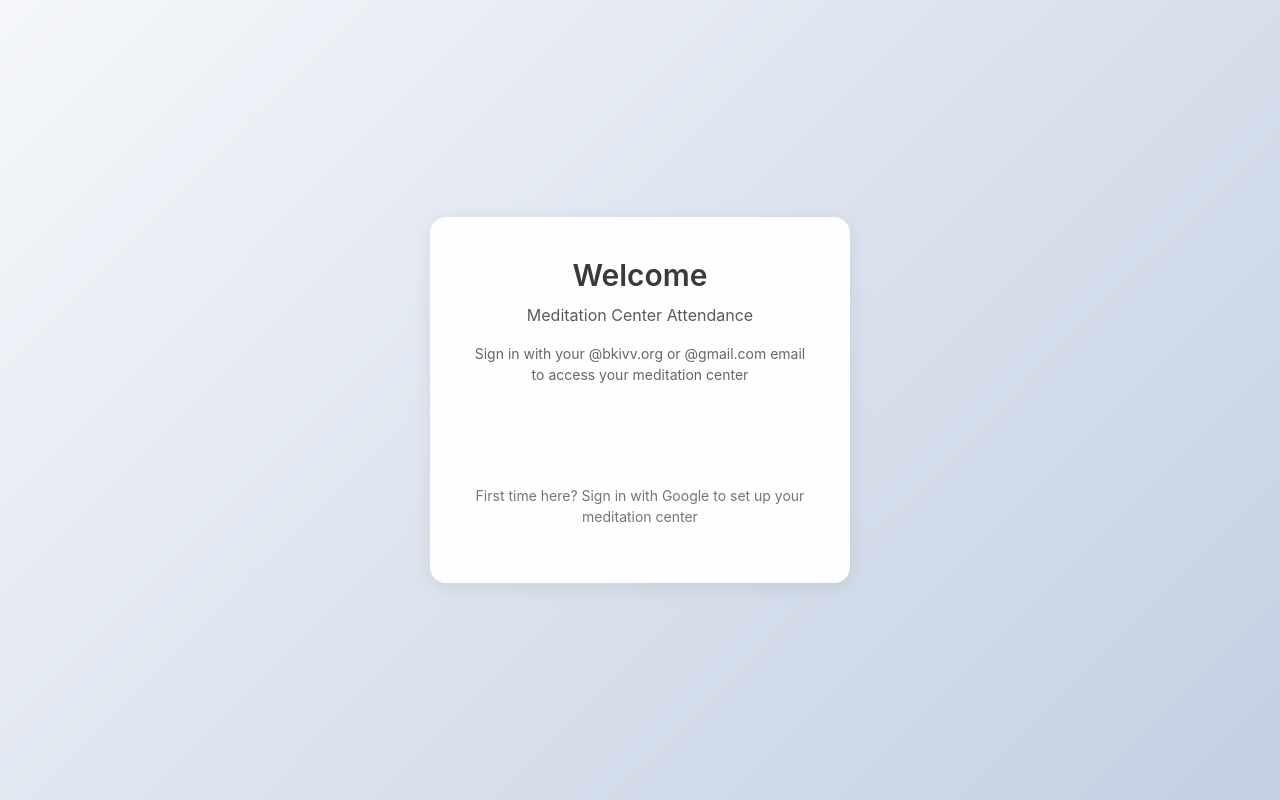
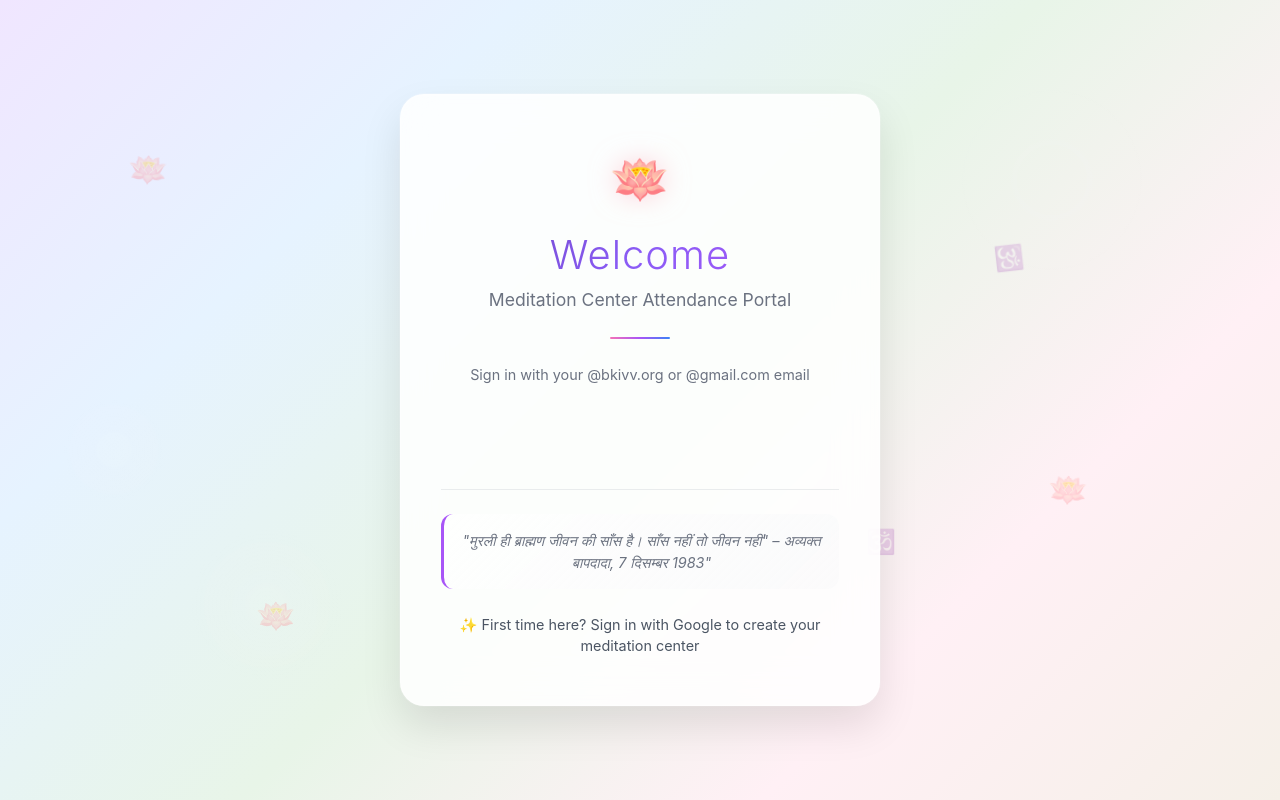
Before and after one commit to Jineshpanchal/BKAttendance, a React (Vite) app in the folder app/client/: page / in a window 1280 px wide. Built offline with nearby package versions, Linux system fonts and the light colour scheme.

Commit message:
improve onboarding pgae

```diff
--- a/app/client/src/pages/LoginPage.css
+++ b/app/client/src/pages/LoginPage.css
@@ -253,3 +253,377 @@
     height: 80%;
   }
 }
+
+/* Spiritual Login Page Styles */
+.spiritual-login-container {
+  min-height: 100vh;
+  display: flex;
+  align-items: center;
+  justify-content: center;
+  position: relative;
+  overflow: hidden;
+  background: linear-gradient(135deg,
+    #e8f5e8 0%,     /* Soft sage green */
+    #f0e6ff 25%,    /* Lavender mist */
+    #fff0f5 50%,    /* Soft rose */
+    #e6f3ff 75%,    /* Sky blue */
+    #f5f0e8 100%    /* Warm cream */
+  );
+  animation: backgroundShift 20s ease-in-out infinite;
+}
+
+@keyframes backgroundShift {
+  0%, 100% {
+    background: linear-gradient(135deg,
+      #e8f5e8 0%, #f0e6ff 25%, #fff0f5 50%, #e6f3ff 75%, #f5f0e8 100%);
+  }
+  50% {
+    background: linear-gradient(135deg,
+      #f0e6ff 0%, #e6f3ff 25%, #e8f5e8 50%, #fff0f5 75%, #f5f0e8 100%);
+  }
+}
+
+/* Animated background elements */
+.spiritual-bg {
+  position: absolute;
+  top: 0;
+  left: 0;
+  width: 100%;
+  height: 100%;
+  pointer-events: none;
+  z-index: 1;
+}
+
+.floating-lotus {
+  position: absolute;
+  font-size: 2rem;
+  opacity: 0.3;
+  animation: float 8s ease-in-out infinite;
+}
+
+.lotus-1 {
+  top: 20%;
+  left: 10%;
+  animation-delay: 0s;
+}
+
+.lotus-2 {
+  top: 60%;
+  right: 15%;
+  animation-delay: 3s;
+}
+
+.lotus-3 {
+  bottom: 20%;
+  left: 20%;
+  animation-delay: 6s;
+}
+
+.floating-om {
+  position: absolute;
+  font-size: 1.5rem;
+  opacity: 0.2;
+  animation: rotate 15s linear infinite;
+}
+
+.om-1 {
+  top: 30%;
+  right: 20%;
+  animation-delay: 2s;
+}
+
+.om-2 {
+  bottom: 30%;
+  right: 30%;
+  animation-delay: 8s;
+}
+
+.meditation-circle {
+  position: absolute;
+  border-radius: 50%;
+  background: radial-gradient(circle,
+    rgba(255, 255, 255, 0.1) 0%,
+    rgba(255, 255, 255, 0.05) 50%,
+    transparent 100%);
+  animation: pulse 6s ease-in-out infinite;
+}
+
+.circle-1 {
+  width: 200px;
+  height: 200px;
+  top: 10%;
+  right: 10%;
+  animation-delay: 0s;
+}
+
+.circle-2 {
+  width: 150px;
+  height: 150px;
+  bottom: 15%;
+  left: 15%;
+  animation-delay: 2s;
+}
+
+.circle-3 {
+  width: 100px;
+  height: 100px;
+  top: 50%;
+  left: 5%;
+  animation-delay: 4s;
+}
+
+@keyframes float {
+  0%, 100% {
+    transform: translateY(0px) rotate(0deg);
+  }
+  50% {
+    transform: translateY(-20px) rotate(5deg);
+  }
+}
+
+@keyframes rotate {
+  0% {
+    transform: rotate(0deg);
+  }
+  100% {
+    transform: rotate(360deg);
+  }
+}
+
+@keyframes pulse {
+  0%, 100% {
+    transform: scale(1);
+    opacity: 0.1;
+  }
+  50% {
+    transform: scale(1.1);
+    opacity: 0.2;
+  }
+}
+
+/* Main card */
+.spiritual-card {
+  background: rgba(255, 255, 255, 0.85);
+  backdrop-filter: blur(20px);
+  border: 1px solid rgba(255, 255, 255, 0.3);
+  border-radius: 24px;
+  padding: 3rem 2.5rem;
+  width: 90%;
+  max-width: 480px;
+  box-shadow:
+    0 20px 40px rgba(0, 0, 0, 0.1),
+    0 0 0 1px rgba(255, 255, 255, 0.2),
+    inset 0 1px 0 rgba(255, 255, 255, 0.3);
+  position: relative;
+  z-index: 10;
+  animation: cardAppear 1s ease-out;
+}
+
+@keyframes cardAppear {
+  0% {
+    opacity: 0;
+    transform: translateY(30px) scale(0.95);
+  }
+  100% {
+    opacity: 1;
+    transform: translateY(0) scale(1);
+  }
+}
+
+/* Header section */
+.spiritual-header {
+  text-align: center;
+  margin-bottom: 2rem;
+}
+
+.lotus-icon {
+  font-size: 3rem;
+  margin-bottom: 1rem;
+  animation: lotusGlow 3s ease-in-out infinite;
+}
+
+@keyframes lotusGlow {
+  0%, 100% {
+    filter: drop-shadow(0 0 10px rgba(255, 182, 193, 0.5));
+  }
+  50% {
+    filter: drop-shadow(0 0 20px rgba(255, 182, 193, 0.8));
+  }
+}
+
+.spiritual-title {
+  font-size: 2.5rem;
+  font-weight: 300;
+  background: linear-gradient(135deg, #6b46c1, #8b5cf6, #a855f7);
+  -webkit-background-clip: text;
+  -webkit-text-fill-color: transparent;
+  background-clip: text;
+  margin: 0.5rem 0;
+  letter-spacing: 1px;
+}
+
+.spiritual-subtitle {
+  font-size: 1.1rem;
+  color: #6b7280;
+  margin: 0.5rem 0;
+  font-weight: 400;
+}
+
+.divider-line {
+  width: 60px;
+  height: 2px;
+  background: linear-gradient(90deg, #f472b6, #a855f7, #3b82f6);
+  margin: 1.5rem auto;
+  border-radius: 1px;
+}
+
+.spiritual-description {
+  font-size: 1rem;
+  color: #4b5563;
+  margin: 1rem 0;
+  line-height: 1.6;
+  font-style: italic;
+}
+
+.spiritual-instruction {
+  font-size: 0.9rem;
+  color: #6b7280;
+  margin: 1rem 0;
+}
+
+/* Error styling */
+.spiritual-error {
+  background: linear-gradient(135deg, rgba(254, 202, 202, 0.8), rgba(252, 165, 165, 0.6));
+  color: #dc2626;
+  padding: 1rem;
+  border-radius: 12px;
+  text-align: center;
+  margin-bottom: 1.5rem;
+  font-size: 0.9rem;
+  border: 1px solid rgba(239, 68, 68, 0.2);
+  backdrop-filter: blur(10px);
+}
+
+.error-icon {
+  margin-right: 0.5rem;
+}
+
+/* Sign-in section */
+.spiritual-signin-section {
+  margin: 2rem 0;
+}
+
+.google-signin-wrapper {
+  display: flex;
+  justify-content: center;
+  margin-bottom: 1rem;
+}
+
+.google-signin-wrapper > div {
+  border-radius: 12px !important;
+  box-shadow: 0 4px 12px rgba(0, 0, 0, 0.1) !important;
+  transition: all 0.3s ease !important;
+}
+
+.google-signin-wrapper > div:hover {
+  transform: translateY(-2px);
+  box-shadow: 0 8px 20px rgba(0, 0, 0, 0.15) !important;
+}
+
+/* Loading animation */
+.spiritual-loading {
+  display: flex;
+  align-items: center;
+  justify-content: center;
+  gap: 0.75rem;
+  margin-top: 1rem;
+  color: #6b7280;
+  font-size: 0.9rem;
+}
+
+.loading-spinner {
+  width: 20px;
+  height: 20px;
+  border: 2px solid #e5e7eb;
+  border-top: 2px solid #8b5cf6;
+  border-radius: 50%;
+  animation: spin 1s linear infinite;
+}
+
+@keyframes spin {
+  0% { transform: rotate(0deg); }
+  100% { transform: rotate(360deg); }
+}
+
+/* Footer section */
+.spiritual-footer {
+  text-align: center;
+  margin-top: 2rem;
+  padding-top: 1.5rem;
+  border-top: 1px solid rgba(156, 163, 175, 0.2);
+}
+
+.zen-quote {
+  font-size: 0.9rem;
+  color: #6b7280;
+  font-style: italic;
+  margin-bottom: 1.5rem;
+  padding: 1rem;
+  background: linear-gradient(135deg, rgba(255, 255, 255, 0.5), rgba(243, 244, 246, 0.3));
+  border-radius: 12px;
+  border-left: 3px solid #a855f7;
+}
+
+.onboarding-text {
+  font-size: 0.9rem;
+  color: #4b5563;
+  margin: 0;
+  line-height: 1.5;
+}
+
+/* Mobile responsiveness */
+@media (max-width: 640px) {
+  .spiritual-card {
+    padding: 2rem 1.5rem;
+    margin: 1rem;
+    border-radius: 20px;
+  }
+
+  .spiritual-title {
+    font-size: 2rem;
+  }
+
+  .lotus-icon {
+    font-size: 2.5rem;
+  }
+
+  .floating-lotus {
+    font-size: 1.5rem;
+  }
+
+  .floating-om {
+    font-size: 1.2rem;
+  }
+
+  .meditation-circle {
+    display: none; /* Hide circles on mobile for better performance */
+  }
+}
+
+/* Accessibility improvements */
+@media (prefers-reduced-motion: reduce) {
+  .spiritual-login-container,
+  .floating-lotus,
+  .floating-om,
+  .meditation-circle,
+  .lotus-icon,
+  .loading-spinner {
+    animation: none;
+  }
+
+  .spiritual-card {
+    animation: none;
+    opacity: 1;
+    transform: none;
+  }
+}
--- a/app/client/src/pages/LoginPage.jsx
+++ b/app/client/src/pages/LoginPage.jsx
@@ -57,52 +57,42 @@ const LoginPage = ({ onLogin }) => {
     setError('Google sign-in was cancelled or failed.');
   };
 
-  // Lighter colors and no animations
-  const containerStyle = {
-    display: 'flex',
-    justifyContent: 'center',
-    alignItems: 'center',
-    minHeight: '100vh',
-    background: 'linear-gradient(135deg, #f5f7fa 0%, #c3cfe2 100%)',
-    overflow: 'hidden',
-    position: 'relative'
-  };
+  return (
+    <div className="spiritual-login-container">
+      {/* Animated background elements */}
+      <div className="spiritual-bg">
+        <div className="floating-lotus lotus-1">🪷</div>
+        <div className="floating-lotus lotus-2">🪷</div>
+        <div className="floating-lotus lotus-3">🪷</div>
+        <div className="floating-om om-1">🕉️</div>
+        <div className="floating-om om-2">🕉️</div>
+        <div className="meditation-circle circle-1"></div>
+        <div className="meditation-circle circle-2"></div>
+        <div className="meditation-circle circle-3"></div>
+      </div>
 
-  const cardStyle = {
-    background: 'rgba(255, 255, 255, 0.95)',
-    boxShadow: '0 4px 20px rgba(0, 0, 0, 0.08)',
-    borderRadius: '16px',
-    width: '90%',
-    maxWidth: '420px',
-    padding: '40px',
-    zIndex: 10,
-    position: 'relative'
-  };
-
-  return (
-    <div style={containerStyle} className="login-container">
-      <div style={cardStyle} className="login-card">
-        <div className="login-header">
-          <h1 style={{fontSize: '30px', color: '#3a3a3a', marginBottom: '10px', fontWeight: 600, textAlign: 'center'}}>Welcome</h1>
-          <p style={{color: '#5a5a5a', fontSize: '16px', marginTop: 0, textAlign: 'center'}} className="subtitle">Meditation Center Attendance</p>
-          <p style={{color: '#666', fontSize: '14px', marginTop: '15px', textAlign: 'center'}}>
-            Sign in with your @bkivv.org or @gmail.com email to access your meditation center
+      {/* Main content */}
+      <div className="spiritual-card">
+        <div className="spiritual-header">
+          <div className="lotus-icon">🪷</div>
+          <h1 className="spiritual-title">Welcome</h1>
+          <p className="spiritual-subtitle">Meditation Center Attendance Portal</p>
+          <div className="divider-line"></div>
+          <p className="spiritual-instruction">
+            Sign in with your @bkivv.org or @gmail.com email
           </p>
         </div>
 
-        {error && <div style={{
-          backgroundColor: 'rgba(244, 67, 54, 0.1)',
-          color: '#d32f2f',
-          padding: '12px',
-          borderRadius: '8px',
-          textAlign: 'center',
-          marginBottom: '20px',
-          fontSize: '14px'
-        }}>{error}</div>}
+        {error && (
+          <div className="spiritual-error">
+            <span className="error-icon">⚠️</span>
+            {error}
+          </div>
+        )}
 
         {/* Google Sign-In Section */}
-        <div style={{marginBottom: '20px'}}>
-          <div style={{display: 'flex', justifyContent: 'center'}}>
+        <div className="spiritual-signin-section">
+          <div className="google-signin-wrapper">
             <GoogleLogin
               onSuccess={handleGoogleSuccess}
               onError={handleGoogleError}
@@ -114,15 +104,19 @@ const LoginPage = ({ onLogin }) => {
             />
           </div>
           {loading && (
-            <div style={{textAlign: 'center', marginTop: '15px', color: '#666', fontSize: '14px'}}>
-              Signing you in...
+            <div className="spiritual-loading">
+              <div className="loading-spinner"></div>
+              <span>Connecting your spiritual journey...</span>
             </div>
           )}
         </div>
 
-        <div style={{textAlign: 'center', marginTop: '30px', color: '#757575', fontSize: '14px'}}>
-          <p>
-            First time here? Sign in with Google to set up your meditation center
+        <div className="spiritual-footer">
+          <div className="zen-quote">
+            "मुरली ही ब्राह्मण जीवन की साँस है। साँस नहीं तो जीवन नहीं" – अव्यक्त बापदादा, 7 दिसम्बर 1983"
+          </div>
+          <p className="onboarding-text">
+            ✨ First time here? Sign in with Google to create your meditation center
           </p>
         </div>
       </div>
```
